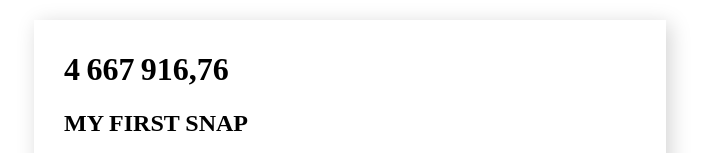
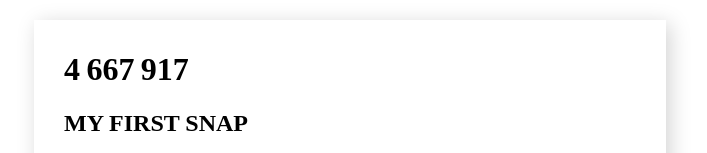
Before and after one commit to RukenDogan/snapface, an Angular app: page / in a window 1280 px wide. Shown: the top 153 px of the page, without its empty margins (290-997 px from the left). Built offline with nearby package versions, Linux system fonts and the light colour scheme.

Commit message:
round number

```diff
--- a/src/app/face-snap/face-snap.component.html
+++ b/src/app/face-snap/face-snap.component.html
@@ -1,5 +1,5 @@
 <div class="face-snap-card" [ngClass]="{ snapped: userHasSnapped }">
-    <h1>{{ myLargeNumber | number }}</h1>
+    <h1>{{ myLargeNumber | number: '1.0-0' }}</h1>
     <h2>{{ faceSnap.title | uppercase }}</h2>
   @if (faceSnap.location) {
     <p>Localisation : {{ faceSnap.location }}</p>
```
